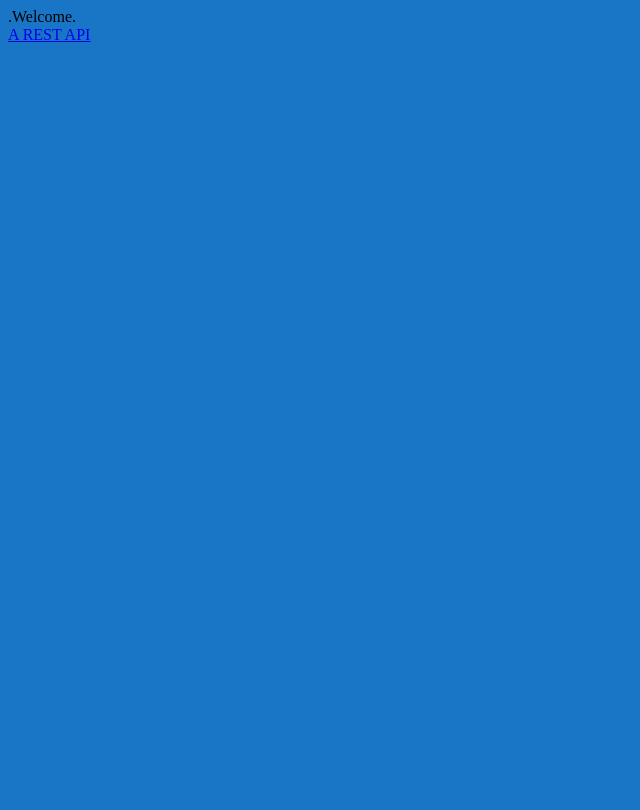
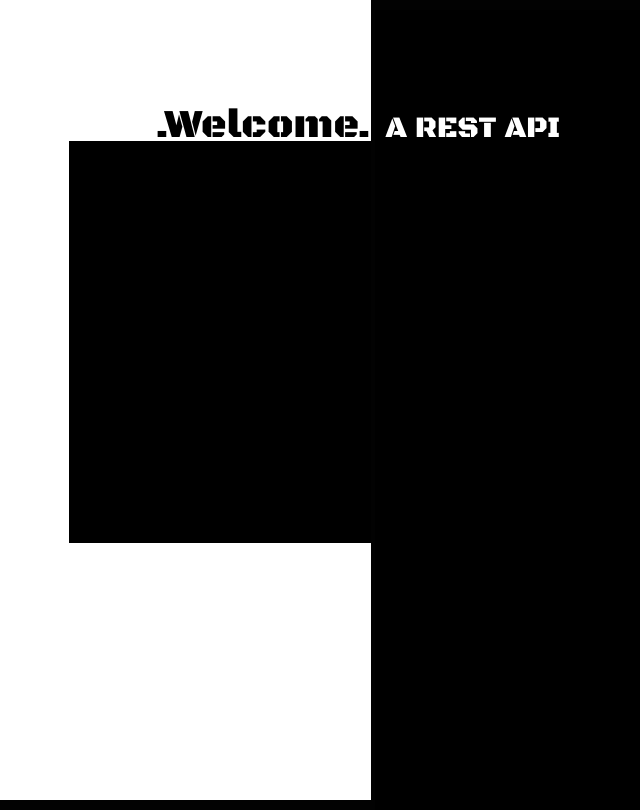
Before and after one commit to Jul1us5/easyNote, a website: page index.html in a window 1280 px wide. Shown: the whole page, without its empty margins (0-640 px from the left). Drawn offline with nearby package versions, Linux system fonts and the light colour scheme; files that its build step writes are made by us from their sources.

Commit message:
some fix

```diff
--- a/index.html
+++ b/index.html
@@ -5,7 +5,7 @@
     <meta charset="UTF-8" />
     <meta http-equiv="X-UA-Compatible" content="IE=edge" />
     <meta name="viewport" content="width=device-width, initial-scale=1.0" />
-    <link rel="stylesheet" href="/style/style.css">
+    <link rel="stylesheet" href="/style/main.css">
     <link rel="preconnect" href="https://fonts.gstatic.com">
     <link href="https://fonts.googleapis.com/css2?family=Black+Ops+One&display=swap" rel="stylesheet">
     <title>Easy Notes</title>
--- a/style/main.scss
+++ b/style/main.scss
@@ -1,6 +1,58 @@
 body {
-    background-color: rgb(25, 117, 198);
-    .n {
-        color: red;
+    display: inline-block;
+    margin: 0;
+    padding: 0;
+    width: 100%;
+    height: 100vh;
+    background-color: rgb(2, 2, 2);
+    overflow: hidden;
+    font-family: 'Black Ops One', cursive;
+}
+
+.left {
+    display: inline-block;
+    position: relative;
+    width: 29%;
+    height: 100vh;
+    background-color: rgb(255, 255, 255);
+    .title {
+        width: 100%;
+        height: 40px;
+        font-size: 40px;
+        text-align: right;
+        margin-top: 100px;
+        background: rgb(255, 255, 255);
     }
 }
+
+.right {
+    display: inline-block;
+    width: 70%;
+    height: 100vh;
+    background-color: rgb(0, 0, 0);
+    .title {
+        width: 100%;
+        height: 40px;
+        font-size: 30px;
+        text-align: left;
+        margin-top: 100px;
+        color: white;
+    }
+}
+
+a {
+    color: white;
+    text-decoration: none;
+    padding-left: 10px;
+}
+
+.send {
+    position: absolute;
+    display: inline-block;
+    width: 300px;
+    right: 0px;
+    margin-top: 1px;
+    height: 400px;
+    border: 1px solid rgb(0, 0, 0);
+    background-color: rgb(0, 0, 0);
+}
```
